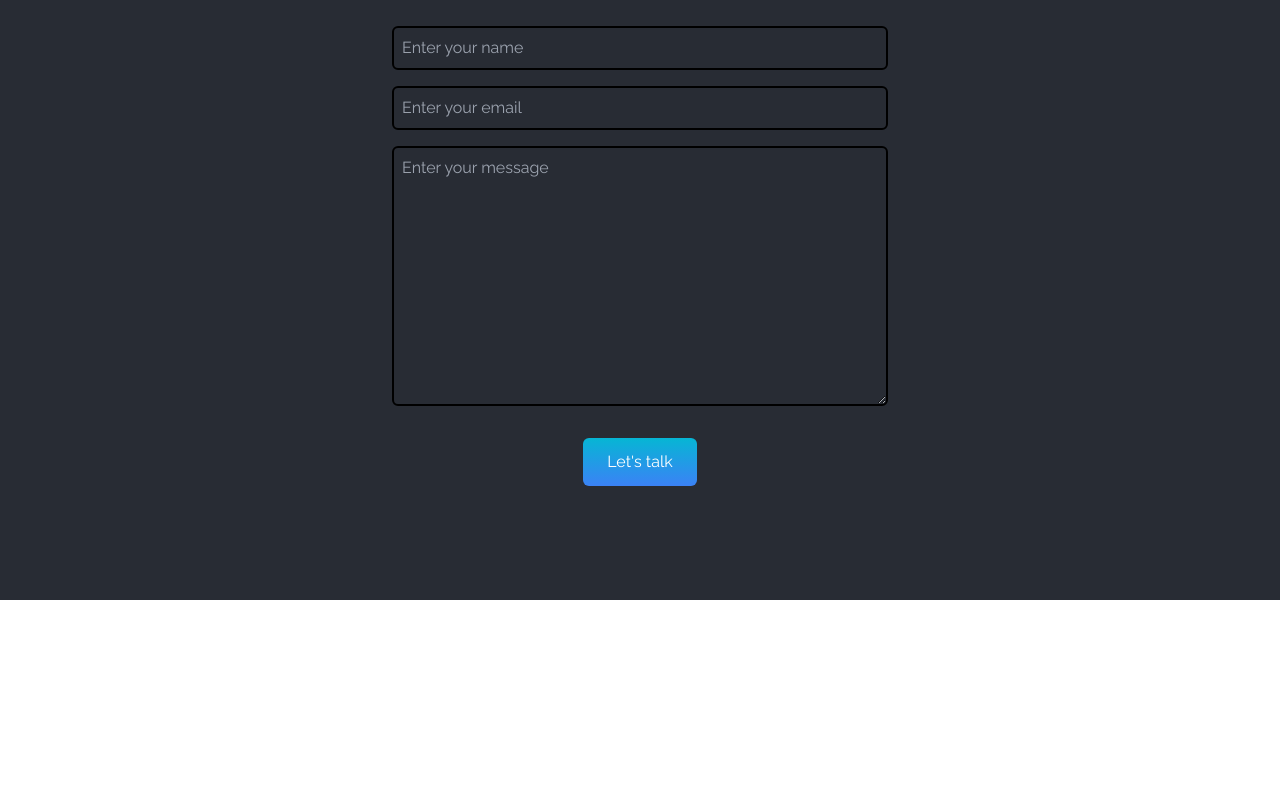
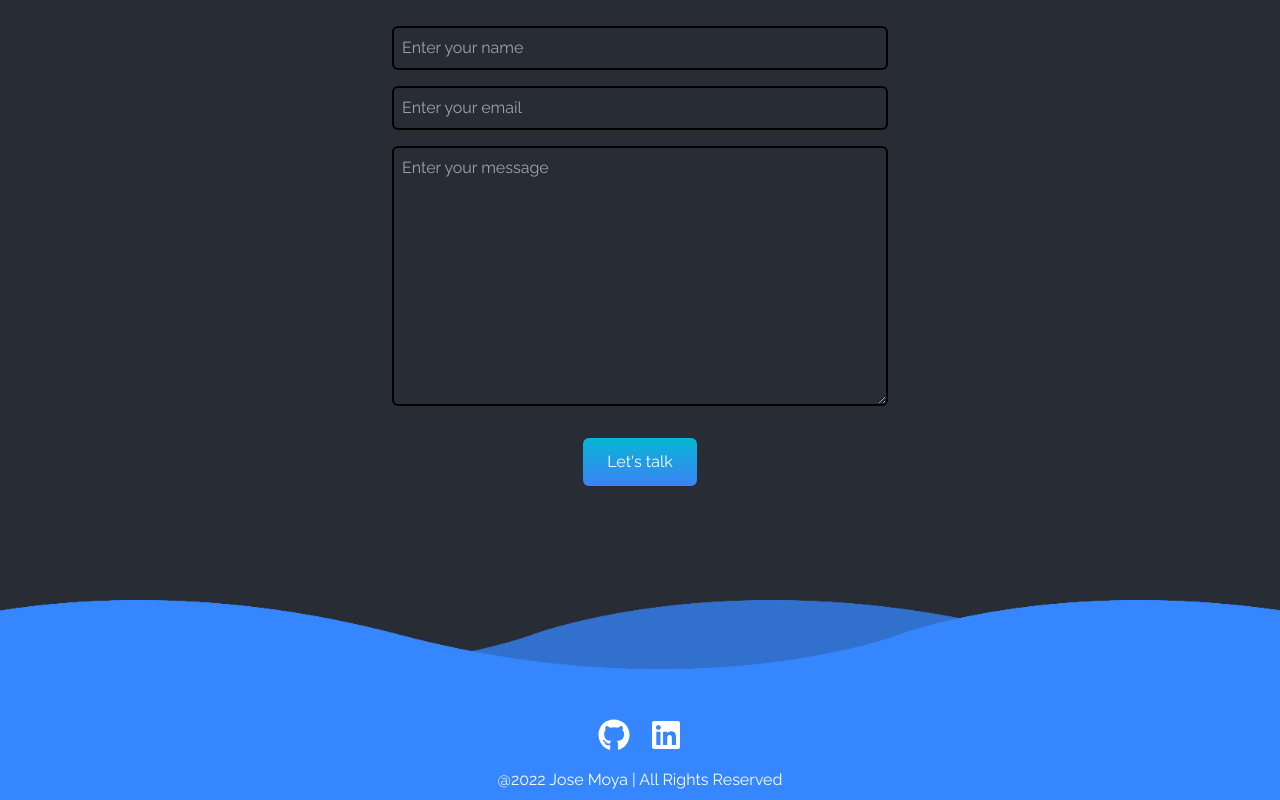
Before and after one commit to Jhoseb29/Jose-Moya, a React (Create React App) app: page / in a window 1280 px wide. Shown: the part 3504-4304 px from the top of the page. Before the commit the page ends 4104 px from the top, so only its background shows below. Built offline with nearby package versions, Linux system fonts and the light colour scheme.

Commit message:
retoques

```diff
--- a/src/App.js
+++ b/src/App.js
@@ -9,7 +9,7 @@ import { useState } from "react";
 import Loader from "./components/loader/loader";
 import { useEffect } from "react";
 import ThemeProvider from "./context/ThemeProvider";
-
+import Footer from "./components/footer/Footer"
 
 function App() {
 
@@ -38,7 +38,7 @@ function App() {
         <Skills />
         <Contact />
         <SocialLinks />
-
+        <Footer />
       </div>
       )}
 
--- a/src/components/NavBar.jsx
+++ b/src/components/NavBar.jsx
@@ -38,7 +38,7 @@ const NavBar = () => {
   return (
     <div className="flex justify-between items-center relative w-full h-20 px-4 " style={{ backgroundColor: theme.background, color: theme.textColor }}>
       <div onClick={() => toggleTheme(!setMode)} className="fixed right-4 top-8 cursor-pointer pr-4 z-10  hover:scale-105 duration-200">
-          {mode ? <BsSun /> : <BsMoonStarsFill />}
+           <BsMoonStarsFill />
         </div>
 
 
--- /dev/null
+++ b/src/components/footer/Footer.jsx
@@ -0,0 +1,41 @@
+import React from "react";
+import { useTheme } from "../../context/ThemeProvider";
+import "./footer.css";
+import { FaGithub, FaLinkedin } from "react-icons/fa";
+import { BsFillPersonLinesFill } from "react-icons/bs";
+const Footer = () => {
+  const { theme, toggleTheme } = useTheme();
+
+  return (
+    <div
+      name="footer"
+      style={{ backgroundColor: theme.background, color: theme.textColor }}
+    >
+      <footer>
+        <div className="waves">
+          <div className="wave" id="wave1"></div>
+          <div className="wave" id="wave2"></div>
+          <div className="wave" id="wave3"></div>
+          <div className="wave" id="wave4"></div>
+        </div>
+        <ul className="social_icon">
+          <li>
+            <a href="https://www.linkedin.com/in/jhoseb29/">
+
+              <FaGithub />
+            </a>
+          </li>
+          <li>
+            <a href="https://github.com/Jhoseb29">
+
+              <FaLinkedin />
+            </a>
+          </li>
+        </ul>
+        <p>@2022 Jose Moya | All Rights Reserved</p>
+      </footer>
+    </div>
+  );
+};
+
+export default Footer;
--- /dev/null
+++ b/src/components/footer/footer.css
@@ -0,0 +1,94 @@
+footer {
+  position: relative;
+  width: 100%;
+  background: #3586ff;
+  min-height: 100px;
+  padding: 5;
+  display: flex;
+  justify-content: center;
+  align-items: center;
+  top: 100px;
+  flex-direction: column;
+}
+footer .social_icon {
+  position: relative;
+  display: flex;
+  justify-content: center;
+  align-items: center;
+  margin: 10px0;
+  flex-wrap: wrap;
+}
+
+footer .social_icon li {
+  list-style: none;
+}
+
+footer .social_icon li a {
+  font-size: 2em;
+  margin: 010px;
+  display: inline-block;
+  transition: 0.1s;
+}
+footer .social_icon li a:hover {
+  transform: translateY(-10px);
+}
+
+footer .wave {
+  position: absolute;
+  top: -100px;
+  left: 0;
+  width: 100%;
+  height: 100px;
+  background: url(./wave.png);
+  background-size: 1000px 100px;
+}
+
+footer .wave#wave1 {
+  z-index: 1000;
+  opacity: 1;
+  bottom: 0;
+  animation: animateWave 4s linear infinite;
+}
+
+
+footer .wave#wave2 {
+  z-index: 999;
+  opacity: 0.5;
+  bottom: 10px;
+  animation: animateWave_02 4s linear infinite;
+}
+
+footer .wave#wave3 {
+    z-index: 1000;
+    opacity: 0.2;
+    bottom: 15px;
+    animation: animateWave 3s linear infinite;
+  }
+
+
+  footer .wave#wave4 {
+    z-index: 999;
+    opacity: 0.7;
+    bottom: 20px;
+    animation: animateWave_02 3s linear infinite;
+  }
+
+
+
+@keyframes animateWave {
+  0% {
+    background-position-x: 1000px;
+  }
+  100% {
+    background-position-x: 0px;
+  }
+}
+
+@keyframes animateWave_02 {
+    0% {
+      background-position-x: 1000px;
+    }
+    100% {
+      background-position-x: 0px;
+    }
+  }
```
Also changed, not shown: src/components/footer/wave.png (added).
